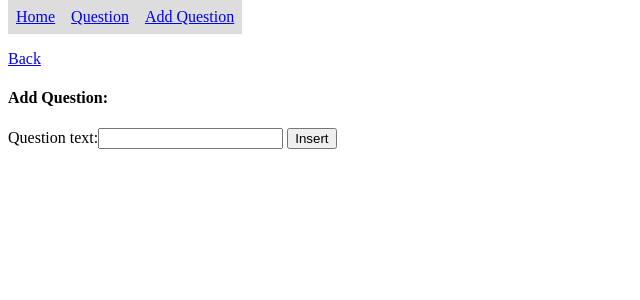
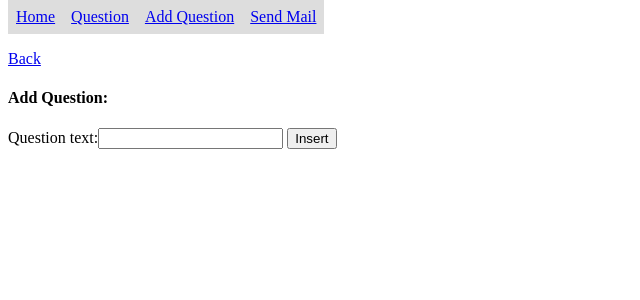
Before and after one commit to lamhuynhb779/learn-django, a Django app: page /polls/questions/add in a window 1280 px wide. Shown: the part 148-448 px from the top of the page, without its empty margins (0-640 px from the left). Run offline with Django 3.2, Linux system fonts and the light colour scheme.

Commit message:
Create Sendmail Form

```diff
--- a/mysite/polls/forms.py
+++ b/mysite/polls/forms.py
@@ -2,7 +2,16 @@ from django import forms
 from .models import Question
 
 
+# Class extends ModelForm
 class QuestionForm(forms.ModelForm):
     class Meta:
         model = Question
         fields = ('question_text',)
+
+
+# Class extends Form
+class SendMail (forms.Form):
+    title = forms.CharField(max_length=100)
+    email = forms.EmailField()
+    content = forms.CharField(widget=forms.Textarea)
+    cc = forms.BooleanField(required=False)
--- a/mysite/polls/templates/polls/base.html
+++ b/mysite/polls/templates/polls/base.html
@@ -17,6 +17,7 @@
             <li><a href="{% url 'polls_route:index' %}">Home</a></li>
             <li><a href="{% url 'polls_route:questions' %}">Question</a></li>
             <li><a href="{% url 'polls_route:add_question' %}">Add Question</a></li>
+            <li><a href="{% url 'polls_route:send_mail' %}">Send Mail</a></li>
         </ul>
     </div>
     <div class="content">
--- a/mysite/polls/urls.py
+++ b/mysite/polls/urls.py
@@ -13,5 +13,6 @@ urlpatterns = [
 
     # Model Form
     path('questions/add', views.addQuestion, name="add_question"),
-
+    # Form
+    path('mail', views.mail, name="send_mail"),
 ]
--- a/mysite/polls/views.py
+++ b/mysite/polls/views.py
@@ -2,7 +2,7 @@ from django.shortcuts import render, get_object_or_404
 from django.http import HttpResponse
 from .models import Question, Choice
 # Import Question Form
-from .forms import QuestionForm
+from .forms import QuestionForm, SendMail
 
 # Create your views here.
 
@@ -10,7 +10,7 @@ from .forms import QuestionForm
 def index(req):
     # return HttpResponse("Hello cac ban!!!")
     my_name = 'Lam Huynh'
-    info = ["25 years old", "backend developer", "Love technologies"]
+    info = ["backend developer", "Love technologies"]
     return render(req, "polls/index.html", {"name": my_name, "personal": info})
 
 
@@ -84,4 +84,16 @@ def addQuestion(req):
         else:
             return HttpResponse("Validate failure!!!")
 
-    return render(req, "polls/add_question.html", {'f': question_form})
+    return render(req, "polls/add_question.html", {"f": question_form})
+
+
+# Form
+def mail(req):
+    my_mail = SendMail()
+    if req.method == "POST":
+        mail_form = SendMail(req.POST)
+        if mail_form.is_valid():
+            return HttpResponse(mail_form.cleaned_data['email'] + " was sent!!!")
+        else:
+            return HttpResponse('Data mail is invalid. Please check again!!!')
+    return render(req, "polls/mail.html", {"f": my_mail})
```
Also changed, not shown: mysite/polls/templates/polls/mail.html (added, +13 -0 lines).
